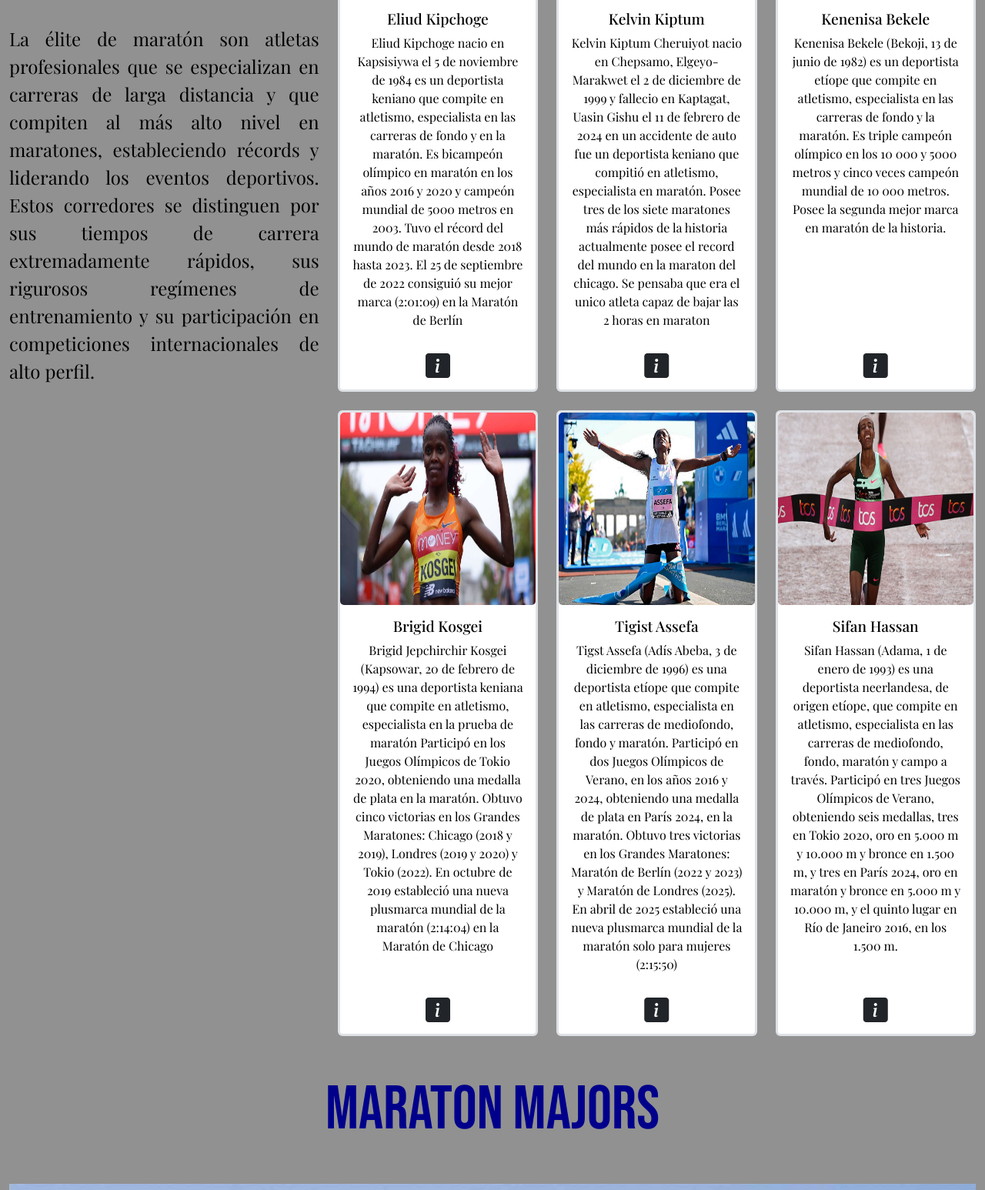
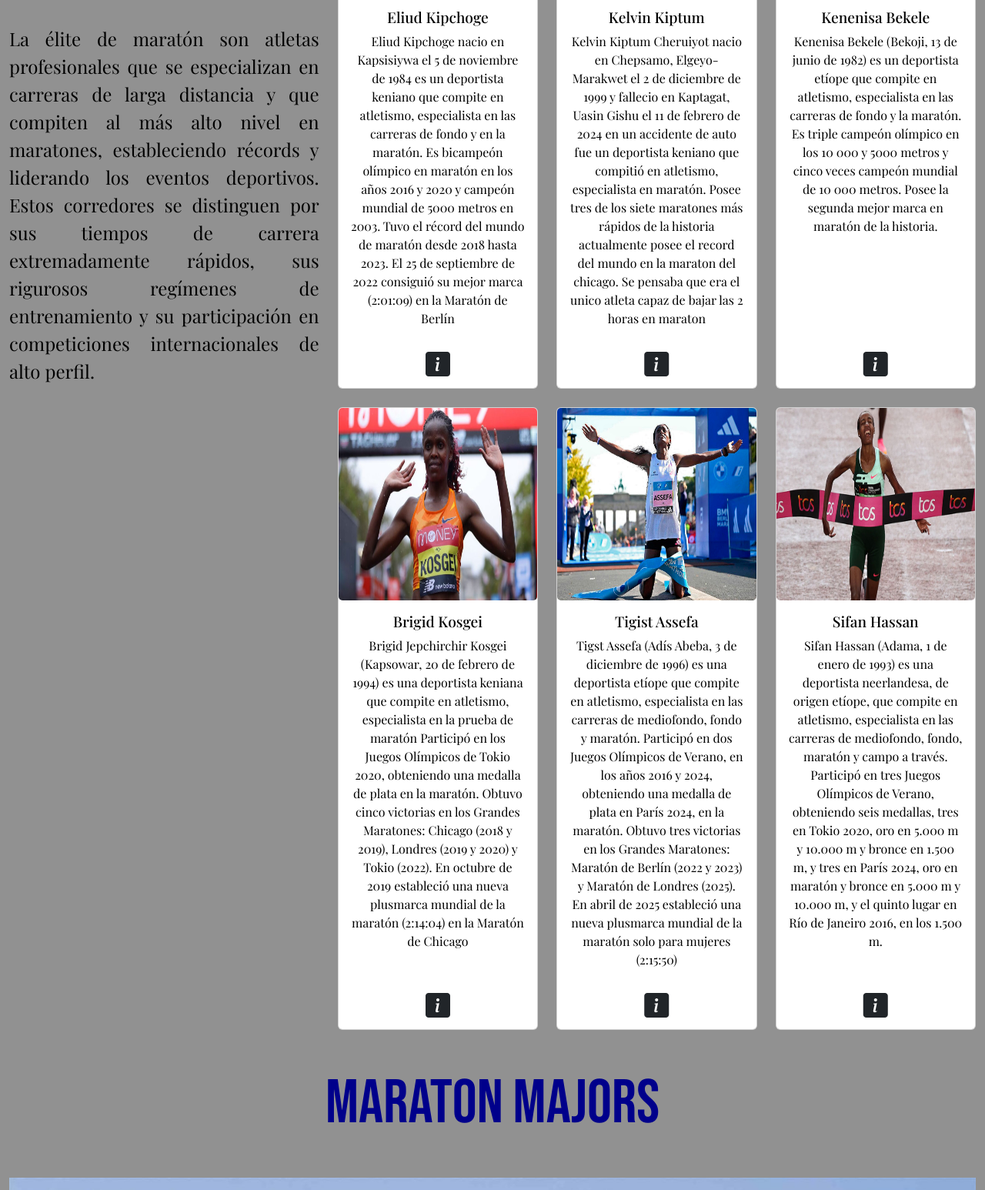
Before and after one commit to damianjr3847/CursoBootstrap, a plain HTML site: page Index.html in a window 1280 px wide. Shown: the part 604-2150 px from the top of the page at 77% size. Drawn offline with nearby package versions, Linux system fonts and the light colour scheme; a web font is replaced by a local one.

Commit message:
quito bordes

```diff
--- a/Index.html
+++ b/Index.html
@@ -66,7 +66,7 @@
                 <div class="col-lg-8 col-md-12">
                     <div class="row justify-content-center g-4">
                         <div class="col-sm-6 col-md-4 col-lg-4">
-                            <div class="card h-100 border border-3">
+                            <div class="card h-100">
                                 <img src="./wwwroot/img/elite/Eliud_Kipchoge.jpg" class="card-img-top w-100 card-img" alt="Eliud_Kipchoge">
                                 <div class="card-body">
                                     <h5 class="card-title text-card-title-section">Eliud Kipchoge</h5>
@@ -80,7 +80,7 @@
                         </div>
 
                         <div class="col-sm-6 col-md-4 col-lg-4">
-                            <div class="card h-100 border border-3">
+                            <div class="card h-100">
                                 <img src="./wwwroot/img/elite/kiptum.jpg" class="card-img-top w-100 card-img" alt="Kelvin_Kiptum">
                                 <div class="card-body">
                                     <h5 class="card-title text-card-title-section">Kelvin Kiptum</h5>
@@ -95,7 +95,7 @@
                         </div>
 
                         <div class="col-sm-6 col-md-4 col-lg-4">
-                            <div class="card h-100 border border-3">
+                            <div class="card h-100 ">
                                 <img src="./wwwroot/img/elite/bekele.jpg" class="card-img-top w-100 card-img" alt="kenenisa_bekele">
                                 <div class="card-body">
                                     <h5 class="card-title text-card-title-section">Kenenisa Bekele</h5>
@@ -109,7 +109,7 @@
                         </div>
 
                         <div class="col-sm-6 col-md-4 col-lg-4">
-                            <div class="card h-100 border border-3">
+                            <div class="card h-100 ">
                                 <img src="./wwwroot/img/elite/kosgei.jpeg" class="card-img-top w-100 card-img" alt="kosgei">
                                 <div class="card-body">
                                     <h5 class="card-title text-card-title-section">Brigid Kosgei</h5>
@@ -125,7 +125,7 @@
                         </div>
 
                         <div class="col-sm-6 col-md-4 col-lg-4">
-                            <div class="card h-100 border border-3">
+                            <div class="card h-100">
                                 <img src="./wwwroot/img/elite/Tigist-Assefa.jpg" class="card-img-top w-100 card-img" alt="TigistAssefa">
                                 <div class="card-body">
                                     <h5 class="card-title text-card-title-section">Tigist Assefa</h5>
@@ -140,7 +140,7 @@
                         </div>
 
                         <div class="col-sm-6 col-md-4 col-lg-4">
-                            <div class="card h-100 border border-3">
+                            <div class="card h-100 ">
                                 <img src="./wwwroot/img/elite/s_hassan.jpg" class="card-img-top w-100 card-img" alt="Sifan Hassan">
                                 <div class="card-body">
                                     <h5 class="card-title text-card-title-section">Sifan Hassan</h5>
```
